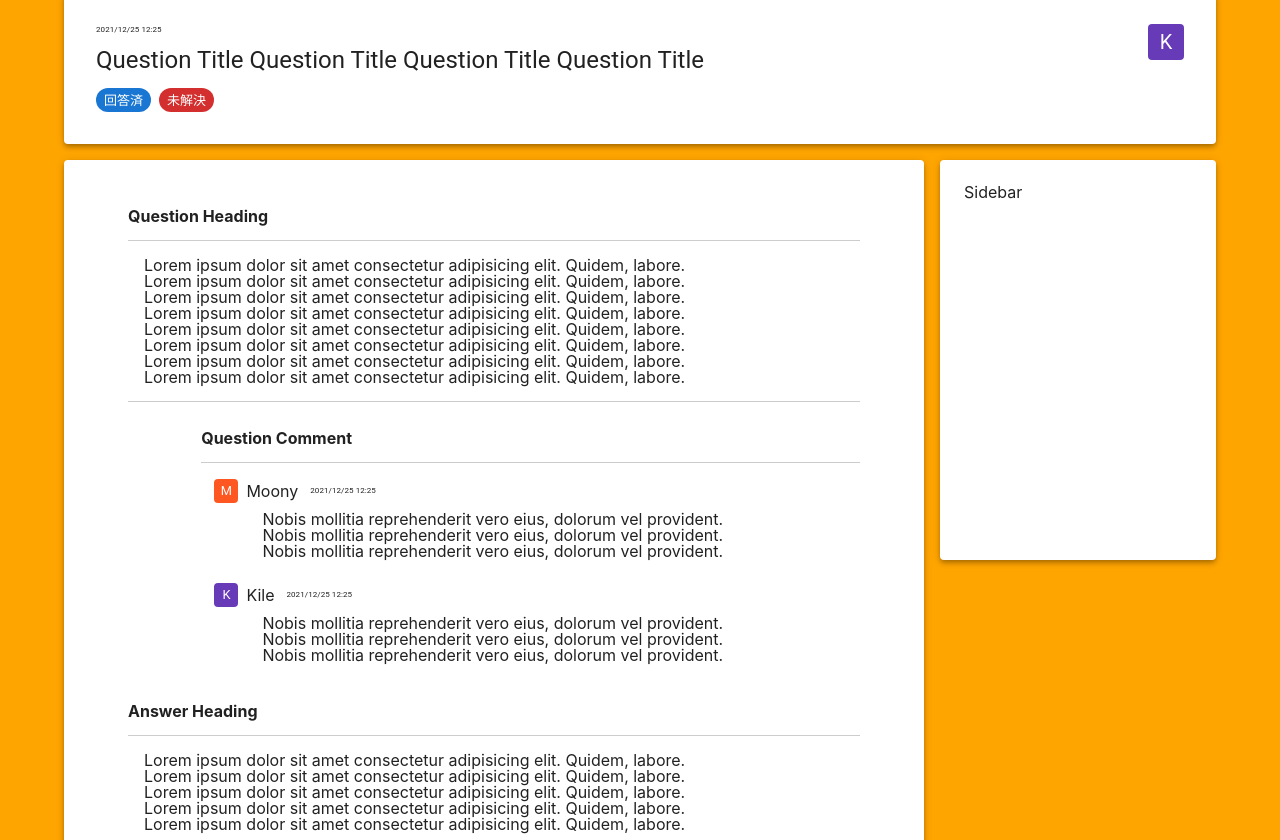
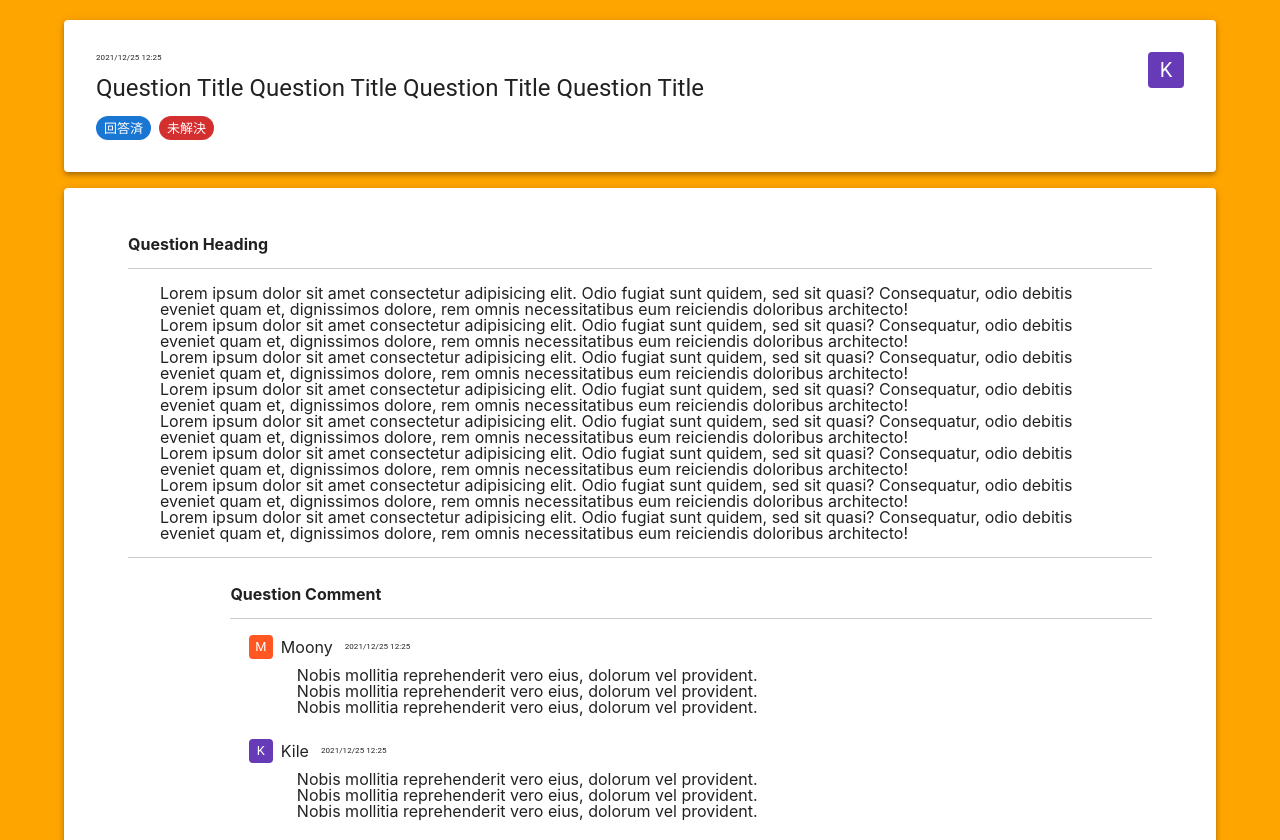
Before and after one commit to Mori-to-Yukainanakama/shiravel-next, a Next.js app: page /questions/questionDetail in a window 1280 px wide. Shown: the part 220-1060 px from the top of the page. Built offline with nearby package versions, Linux system fonts and the light colour scheme.

Commit message:
サイドバーを削除。

```diff
--- a/pages/questions/questionDetail.js
+++ b/pages/questions/questionDetail.js
@@ -42,28 +42,27 @@ const QuestionDetail = () => {
           justifyContent: "center",
         }}
       >
+        <Container>
           <Typography variant="h3" sx={{ color: "white", p: 1 }}>
-          Ask Whatever You Want To Know!
+            How developers code is here.
           </Typography>
           <Typography variant="subtitle1" sx={{ color: "white", p: 1 }}>
-          知りたいことはなんでも聞け！
+            Shiravelは、エンジニアに関する知識を記録・共有するためのサービスです。コードを書いていて気づいたことや、自分がハマったあの仕様について、他のエンジニアと知見を共有しましょう
           </Typography>
+        </Container>
       </Box>
       {/* Top end */}
 
       <Box sx={{ bgcolor: "orange", py: 4 }}>
         <Container>
-          <Grid container spacing={2}>
           {/* Heading */}
-            <Grid item xs={12}>
           <Paper elevation={4} sx={{ bgcolor: "white" }}>
             <Grid container>
               <Grid item xs={9} sx={{ p: 4 }}>
                 <Typography fontSize={8}>2021/12/25 12:25</Typography>
                 <Spacer height={8} />
                 <Typography variant="h5">
-                      Question Title Question Title Question Title Question
-                      Title
+                  Question Title Question Title Question Title Question Title
                 </Typography>
                 <Spacer height={12} />
                 <Stack direction="row" spacing={1}>
@@ -90,48 +89,40 @@ const QuestionDetail = () => {
               </Grid>
             </Grid>
           </Paper>
-            </Grid>
           {/* Heading end */}
 
+          <Spacer height={16}></Spacer>
+
           {/* Main */}
-            <Grid item xs={9}>
           <Paper elevation={4} sx={{ bgcolor: "white", px: 8, py: 6 }}>
             {/* Question */}
             <Box>
               <h3>Question Heading</h3>
               <hr />
-                  <Box sx={{ pl: 2 }}>
+              <Box sx={{ px: 4 }}>
                 <p>
-                      Lorem ipsum dolor sit amet consectetur adipisicing elit.
-                      Quidem, labore.
+                  Lorem ipsum dolor sit amet consectetur adipisicing elit. Odio fugiat sunt quidem, sed sit quasi? Consequatur, odio debitis eveniet quam et, dignissimos dolore, rem omnis necessitatibus eum reiciendis doloribus architecto!
                 </p>
                 <p>
-                      Lorem ipsum dolor sit amet consectetur adipisicing elit.
-                      Quidem, labore.
+                  Lorem ipsum dolor sit amet consectetur adipisicing elit. Odio fugiat sunt quidem, sed sit quasi? Consequatur, odio debitis eveniet quam et, dignissimos dolore, rem omnis necessitatibus eum reiciendis doloribus architecto!
                 </p>
                 <p>
-                      Lorem ipsum dolor sit amet consectetur adipisicing elit.
-                      Quidem, labore.
+                  Lorem ipsum dolor sit amet consectetur adipisicing elit. Odio fugiat sunt quidem, sed sit quasi? Consequatur, odio debitis eveniet quam et, dignissimos dolore, rem omnis necessitatibus eum reiciendis doloribus architecto!
                 </p>
                 <p>
-                      Lorem ipsum dolor sit amet consectetur adipisicing elit.
-                      Quidem, labore.
+                  Lorem ipsum dolor sit amet consectetur adipisicing elit. Odio fugiat sunt quidem, sed sit quasi? Consequatur, odio debitis eveniet quam et, dignissimos dolore, rem omnis necessitatibus eum reiciendis doloribus architecto!
                 </p>
                 <p>
-                      Lorem ipsum dolor sit amet consectetur adipisicing elit.
-                      Quidem, labore.
+                  Lorem ipsum dolor sit amet consectetur adipisicing elit. Odio fugiat sunt quidem, sed sit quasi? Consequatur, odio debitis eveniet quam et, dignissimos dolore, rem omnis necessitatibus eum reiciendis doloribus architecto!
                 </p>
                 <p>
-                      Lorem ipsum dolor sit amet consectetur adipisicing elit.
-                      Quidem, labore.
+                  Lorem ipsum dolor sit amet consectetur adipisicing elit. Odio fugiat sunt quidem, sed sit quasi? Consequatur, odio debitis eveniet quam et, dignissimos dolore, rem omnis necessitatibus eum reiciendis doloribus architecto!
                 </p>
                 <p>
-                      Lorem ipsum dolor sit amet consectetur adipisicing elit.
-                      Quidem, labore.
+                  Lorem ipsum dolor sit amet consectetur adipisicing elit. Odio fugiat sunt quidem, sed sit quasi? Consequatur, odio debitis eveniet quam et, dignissimos dolore, rem omnis necessitatibus eum reiciendis doloribus architecto!
                 </p>
                 <p>
-                      Lorem ipsum dolor sit amet consectetur adipisicing elit.
-                      Quidem, labore.
+                  Lorem ipsum dolor sit amet consectetur adipisicing elit. Odio fugiat sunt quidem, sed sit quasi? Consequatur, odio debitis eveniet quam et, dignissimos dolore, rem omnis necessitatibus eum reiciendis doloribus architecto!
                 </p>
               </Box>
             </Box>
@@ -220,26 +211,21 @@ const QuestionDetail = () => {
             <Box>
               <h3>Answer Heading</h3>
               <hr />
-                  <Box sx={{ pl: 2 }}>
+              <Box sx={{ px: 4 }}>
                 <p>
-                      Lorem ipsum dolor sit amet consectetur adipisicing elit.
-                      Quidem, labore.
+                  Lorem ipsum dolor sit amet consectetur adipisicing elit. Odio fugiat sunt quidem, sed sit quasi? Consequatur, odio debitis eveniet quam et, dignissimos dolore, rem omnis necessitatibus eum reiciendis doloribus architecto!
                 </p>
                 <p>
-                      Lorem ipsum dolor sit amet consectetur adipisicing elit.
-                      Quidem, labore.
+                  Lorem ipsum dolor sit amet consectetur adipisicing elit. Odio fugiat sunt quidem, sed sit quasi? Consequatur, odio debitis eveniet quam et, dignissimos dolore, rem omnis necessitatibus eum reiciendis doloribus architecto!
                 </p>
                 <p>
-                      Lorem ipsum dolor sit amet consectetur adipisicing elit.
-                      Quidem, labore.
+                  Lorem ipsum dolor sit amet consectetur adipisicing elit. Odio fugiat sunt quidem, sed sit quasi? Consequatur, odio debitis eveniet quam et, dignissimos dolore, rem omnis necessitatibus eum reiciendis doloribus architecto!
                 </p>
                 <p>
-                      Lorem ipsum dolor sit amet consectetur adipisicing elit.
-                      Quidem, labore.
+                  Lorem ipsum dolor sit amet consectetur adipisicing elit. Odio fugiat sunt quidem, sed sit quasi? Consequatur, odio debitis eveniet quam et, dignissimos dolore, rem omnis necessitatibus eum reiciendis doloribus architecto!
                 </p>
                 <p>
-                      Lorem ipsum dolor sit amet consectetur adipisicing elit.
-                      Quidem, labore.
+                  Lorem ipsum dolor sit amet consectetur adipisicing elit. Odio fugiat sunt quidem, sed sit quasi? Consequatur, odio debitis eveniet quam et, dignissimos dolore, rem omnis necessitatibus eum reiciendis doloribus architecto!
                 </p>
               </Box>
             </Box>
@@ -324,18 +310,9 @@ const QuestionDetail = () => {
             {/* Editor */}
             <Box></Box>
             {/* Editor end */}
+
           </Paper>
-            </Grid>
           {/* Main end */}
-
-            {/* Sidebar */}
-            <Grid item xs={3}>
-              <Paper elevation={4} sx={{ bgcolor: "white", height: 400, p: 3 }}>
-                <Box>Sidebar</Box>
-              </Paper>
-            </Grid>
-            {/* Sidebar end */}
-          </Grid>
         </Container>
       </Box>
     </>
```
Lines whose indentation alone changed are shown as unchanged.
